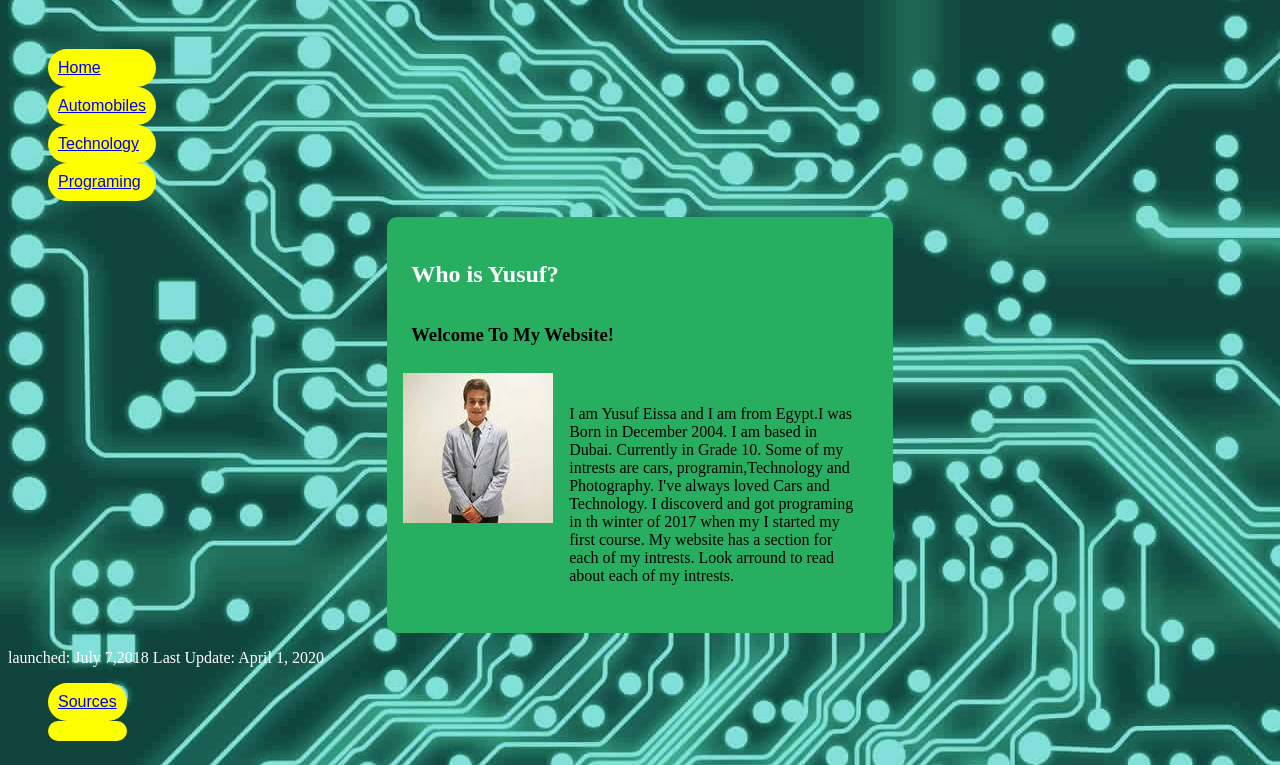
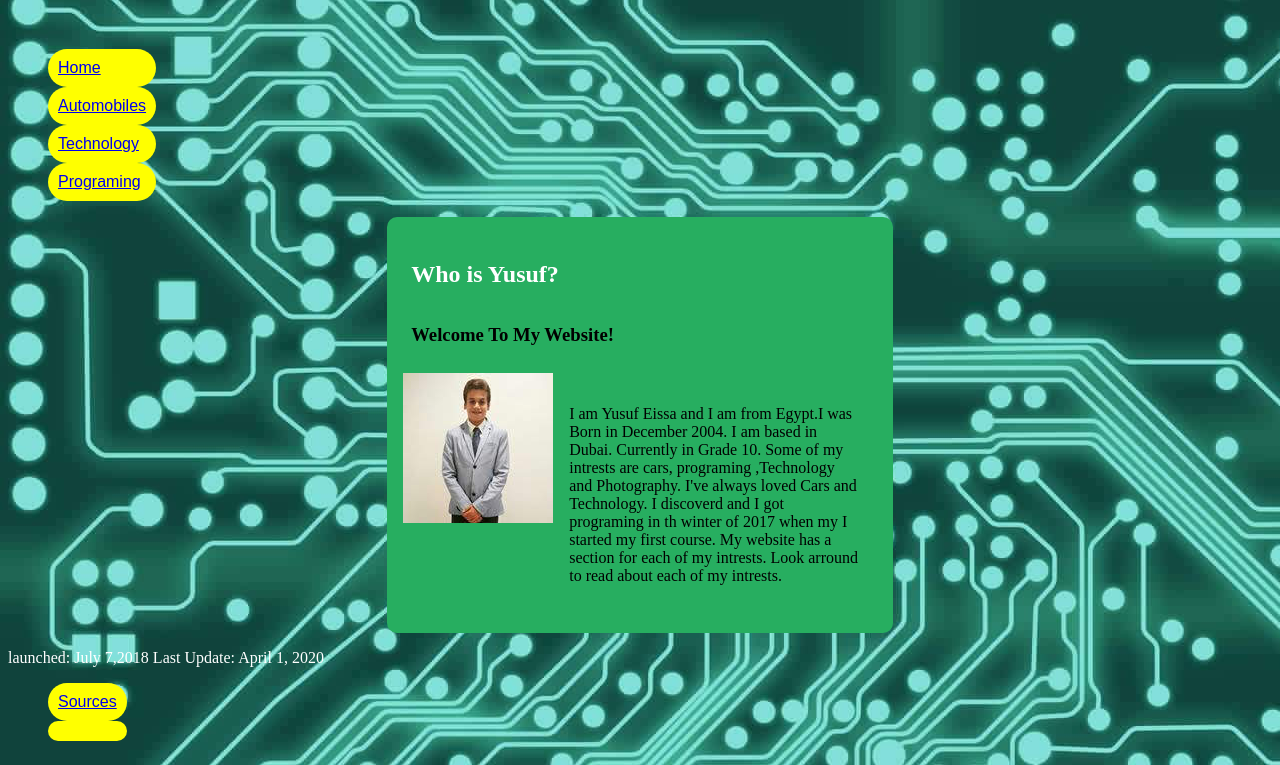
Before and after one commit to yusufte04/yusufte04.github.io, a plain HTML site: page index.html in a window 1280 px wide. Shown: the part 258-1023 px from the top of the page. Drawn offline with Linux system fonts and the light colour scheme.

Commit message:
Update index.html

```diff
--- a/index.html
+++ b/index.html
@@ -24,8 +24,8 @@
       <div class="text">
       <p>
       I am Yusuf Eissa and I am from Egypt.I was Born in December 2004. I am based in Dubai. Currently in Grade 10.
-      Some of my intrests are cars, programin,Technology and Photography. I've always loved
-      Cars and Technology. I discoverd and got programing in th winter of 2017 when my I started my first course.
+      Some of my intrests are cars, programing ,Technology and Photography. I've always loved
+      Cars and Technology. I discoverd and I got programing in th winter of 2017 when my I started my first course.
       My website has a section for each of my intrests. Look arround to read about each of my intrests.
      </p>
      </div>
```
